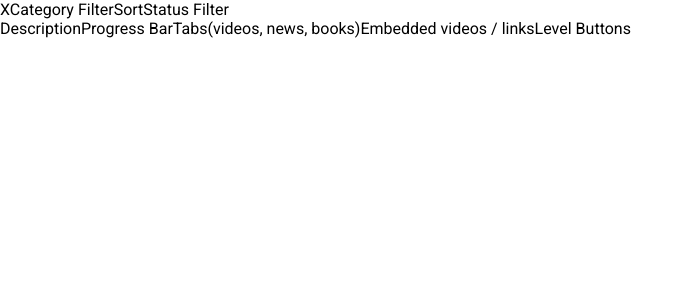
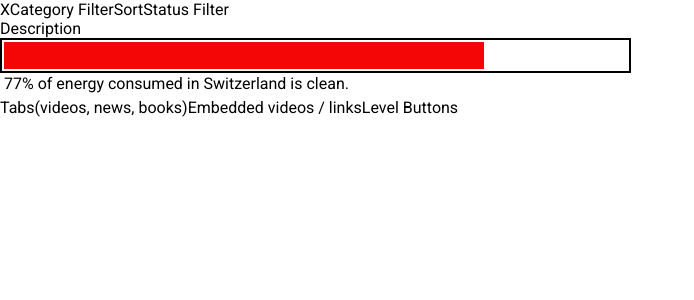
Before and after one commit to ChingT/Climate-Cockpit, a React (Vite) app in the folder frontend/: page /solutions in a window 1280 px wide. Shown: the top 300 px of the page, without its empty margins (0-694 px from the left). Built offline with nearby package versions, Linux system fonts and the light colour scheme; what javascript-time-ago would draw is missing.

Commit message:
ProgressBar is created

```diff
--- /dev/null
+++ b/frontend/src/components/Solution/ProgressBar.css
@@ -0,0 +1,13 @@
+.progress-container {
+    width: 631px;
+    height: 35px;
+    border: 2px solid black;
+    margin-bottom: 25px;
+    padding: 2px 2px 2px 2px;
+}
+
+.progress-bar {
+    height: 100%;
+    background-color: #f50606;
+    margin-bottom: 5px;
+}
--- a/frontend/src/components/Solution/ProgressBar.jsx
+++ b/frontend/src/components/Solution/ProgressBar.jsx
@@ -0,0 +1,13 @@
+import React from "react";
+import "./ProgressBar.css";
+
+function ProgressBar({ percentage }) {
+  return (
+    <div className="progress-container">
+      <div className="progress-bar" style={{ width: `${percentage}%` }}></div>
+      <p>{percentage}% of energy consumed in Switzerland is clean.</p>
+    </div>
+  );
+}
+
+export default ProgressBar;
--- a/frontend/src/components/Solution/SolutionDropDown.jsx
+++ b/frontend/src/components/Solution/SolutionDropDown.jsx
@@ -1,4 +1,5 @@
 import { CategoryLabel, ImpactIcon } from "./solution.style.js";
+import ProgressBar from "./ProgressBar.jsx";
 
 export default function SolutionDropDown() {
   return (
@@ -6,7 +7,7 @@ export default function SolutionDropDown() {
       <ImpactIcon />
       <CategoryLabel />
       <>Description</>
-      <>Progress Bar</>
+      <ProgressBar percentage={77} />
       <Resources />
       <>Level Buttons</>
     </>
```
